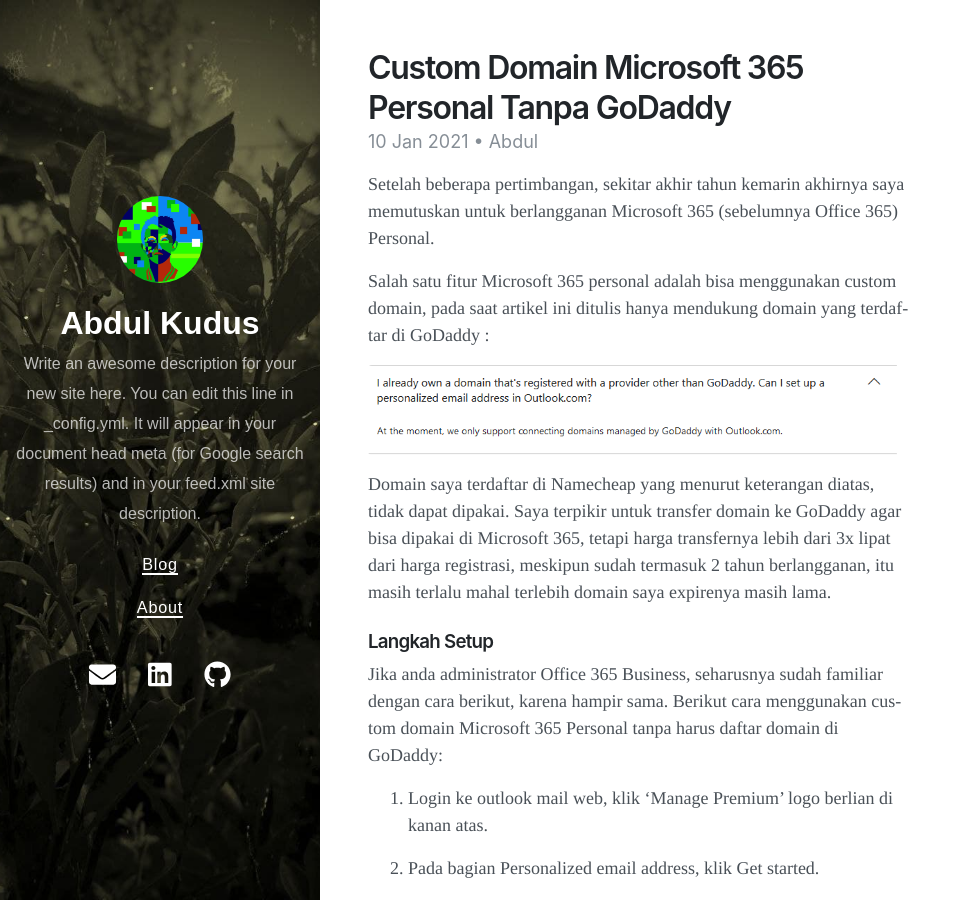
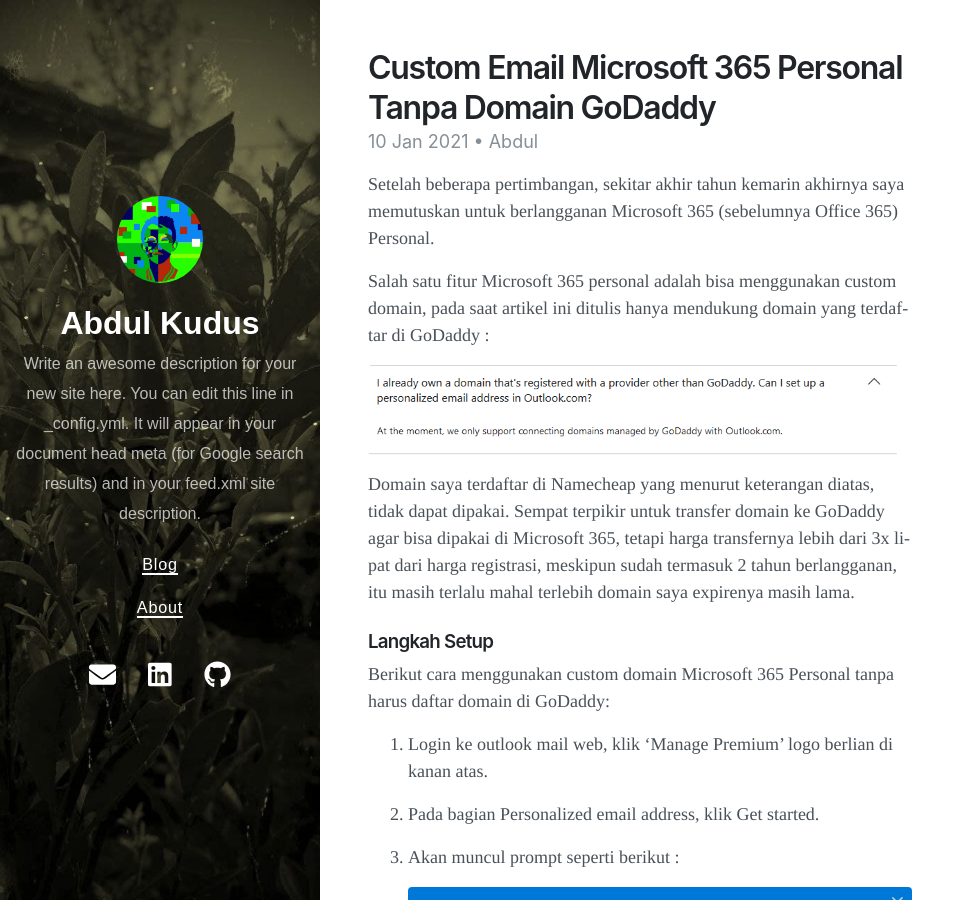
Before and after one commit to abdulku/abdulku.github.io, a Jekyll site: the page built from _posts/2021-01-10-custom-domain-microsoft-365-personal-tanpa-godaddy.md, in a window 1280 px wide and 900 px high. Shown: the whole window, without its empty margins (0-975 px from the left). Built offline with Jekyll 4.4.1, drawn with Linux system fonts in a browser that asks for light colours; nearby versions of some CDN libraries.

Commit message:
Update 2021-01-10-custom-domain-microsoft-365-personal-tanpa-godaddy.md

```diff
--- a/_posts/2021-01-10-custom-domain-microsoft-365-personal-tanpa-godaddy.md
+++ b/_posts/2021-01-10-custom-domain-microsoft-365-personal-tanpa-godaddy.md
@@ -1,6 +1,6 @@
 ---
 layout: post
-title: "Custom Domain Microsoft 365 Personal Tanpa GoDaddy"
+title: "Custom Email Microsoft 365 Personal Tanpa Domain GoDaddy"
 date: 2021-01-10 21:45:36 +0700
 categories: Sysadmin
 author: Abdul
@@ -13,11 +13,11 @@ Salah satu fitur Microsoft 365 personal adalah bisa menggunakan custom domain, p
 
 ![Allowed GoDaddy domain only](assets/images/2021-01-10/godaddy-only.png)
 
-Domain saya terdaftar di Namecheap yang menurut keterangan diatas, tidak dapat dipakai. Saya terpikir untuk transfer domain ke GoDaddy agar bisa dipakai di Microsoft 365, tetapi harga transfernya lebih dari 3x lipat dari harga registrasi, meskipun sudah termasuk 2 tahun berlangganan, itu masih terlalu mahal terlebih domain saya expirenya masih lama.
+Domain saya terdaftar di Namecheap yang menurut keterangan diatas, tidak dapat dipakai. Sempat terpikir untuk transfer domain ke GoDaddy agar bisa dipakai di Microsoft 365, tetapi harga transfernya lebih dari 3x lipat dari harga registrasi, meskipun sudah termasuk 2 tahun berlangganan, itu masih terlalu mahal terlebih domain saya expirenya masih lama.
 
 <h3>Langkah Setup</h3>
 
-Jika anda administrator Office 365 Business, seharusnya sudah familiar dengan cara berikut, karena hampir sama. Berikut cara menggunakan custom domain Microsoft 365 Personal tanpa harus daftar domain di GoDaddy:
+Berikut cara menggunakan custom domain Microsoft 365 Personal tanpa harus daftar domain di GoDaddy:
 
 
 1. Login ke outlook mail web, klik 'Manage Premium' logo berlian di kanan atas.
```
